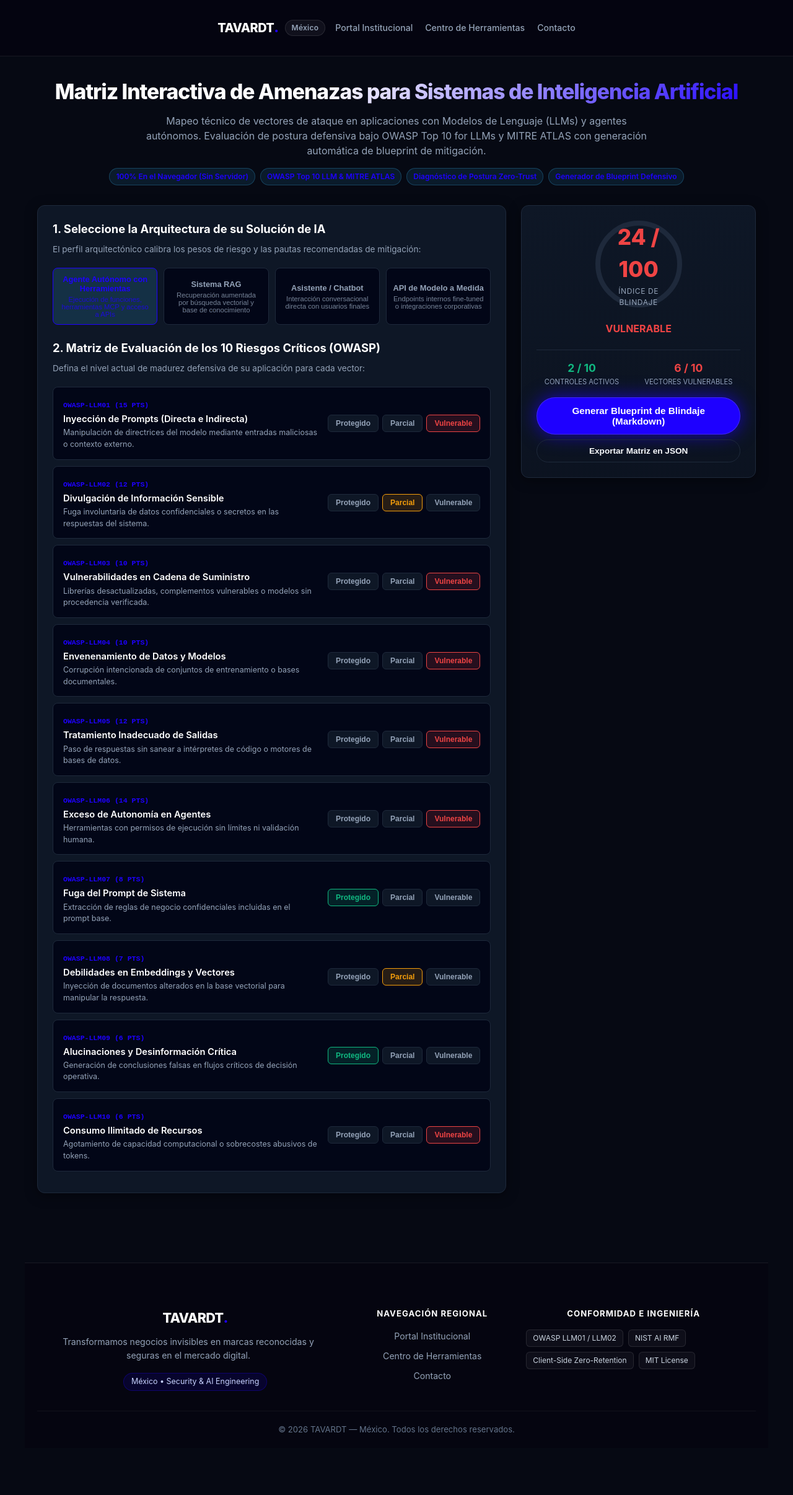
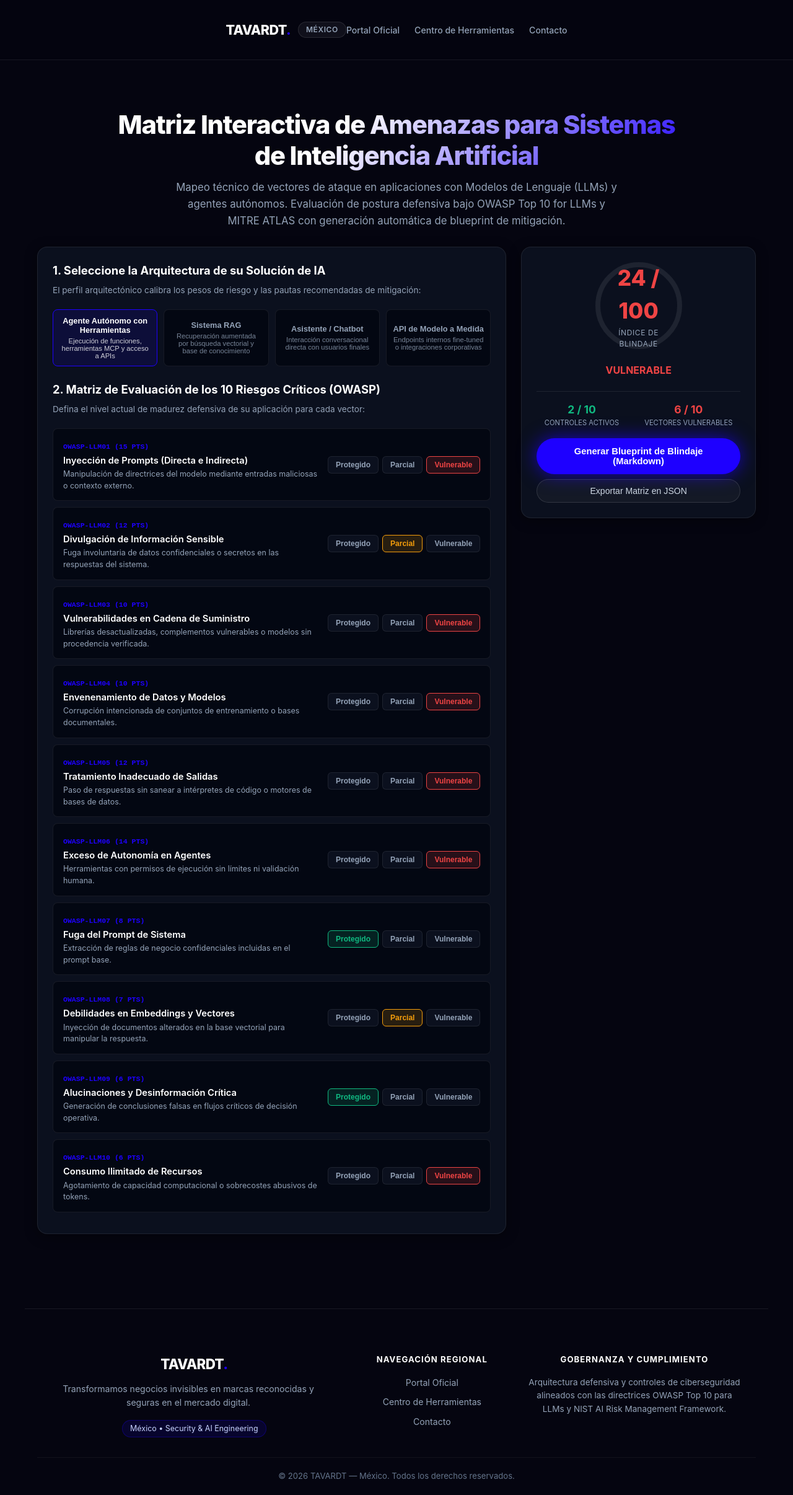
Before and after one commit to TAVARDT-Mexico/ai-threat-matrix-mx, a plain HTML site: page index.html in a window 1280 px wide. Shown: the whole page at 62% size. Drawn offline with Linux system fonts and the light colour scheme.

Commit message:
refactor(pages): apply unified obsidian theme #050510, purge junior badges, center buttons, enforce strict corporate standards

```diff
--- a/index.html
+++ b/index.html
@@ -80,215 +80,300 @@
   </script>
   <style>
 
-/* ==================== TAVARDT BRAND STANDARDIZATION ==================== */
+/* ==========================================================================
+   TAVARDT UNIFIED ENTERPRISE DESIGN SYSTEM (ASTRYX TOKENS)
+   ========================================================================== */
 :root {
-  --tavardt-blue: #1e00ff !important;
-  --tavardt-blue-hover: #1500db !important;
-  --tavardt-blue-glow: 0 0 30px rgba(30, 0, 255, 0.7) !important;
-  --tavardt-blue-glow-lg: 0 0 45px rgba(30, 0, 255, 0.95) !important;
+  --bg: #050510 !important;
+  --bg2: #0b101e !important;
+  --bg3: #111827 !important;
+  --card-bg: #0b101e !important;
+  --surface: #0b101e !important;
+  --surface-card: #0e1526 !important;
+  --surface-elevated: #131d33 !important;
+  --card-border: rgba(255, 255, 255, 0.08) !important;
+  --border: rgba(255, 255, 255, 0.08) !important;
   --accent: #1e00ff !important;
   --accent-hover: #1500db !important;
   --blue: #1e00ff !important;
+  --info: #1e00ff !important;
+  --text: #f8fafc !important;
+  --text-muted: #94a3b8 !important;
+  --text2: #94a3b8 !important;
+  --code-bg: #030712 !important;
+}
+
+html, body {
+  background-color: #050510 !important;
+  color: #f8fafc !important;
+  font-family: -apple-system, BlinkMacSystemFont, "Segoe UI", Roboto, Helvetica, Arial, sans-serif !important;
+  margin: 0 !important;
+  padding: 0 !important;
+  min-height: 100vh !important;
+  -webkit-font-smoothing: antialiased !important;
 }
 
 /* Header */
 .tavardt-header {
-  width: 100%;
-  background: rgba(5, 5, 16, 0.94);
-  backdrop-filter: blur(12px);
-  -webkit-backdrop-filter: blur(12px);
-  border-bottom: 1px solid rgba(255, 255, 255, 0.08);
-  position: sticky;
-  top: 0;
-  z-index: 999;
+  width: 100% !important;
+  background: rgba(5, 5, 16, 0.95) !important;
+  backdrop-filter: blur(16px) !important;
+  -webkit-backdrop-filter: blur(16px) !important;
+  border-bottom: 1px solid rgba(255, 255, 255, 0.08) !important;
+  position: sticky !important;
+  top: 0 !important;
+  z-index: 1000 !important;
 }
 .tavardt-header-inner {
-  max-width: 1200px;
-  margin: 0 auto;
-  padding: 14px 24px;
-  display: flex;
-  justify-content: space-between;
-  align-items: center;
-  gap: 16px;
-  flex-wrap: wrap;
+  max-width: 1200px !important;
+  margin: 0 auto !important;
+  padding: 16px 24px !important;
+  display: flex !important;
+  justify-content: space-between !important;
+  align-items: center !important;
+  box-sizing: border-box !important;
 }
 .tavardt-brand {
-  display: inline-flex;
-  align-items: center;
-  gap: 10px;
-  text-decoration: none;
-  color: #ffffff;
+  display: inline-flex !important;
+  align-items: center !important;
+  gap: 12px !important;
+  text-decoration: none !important;
+  color: #ffffff !important;
 }
 .tavardt-logo-text {
-  font-size: 1.25rem;
-  font-weight: 800;
-  letter-spacing: -0.03em;
-  color: #ffffff;
+  font-size: 1.35rem !important;
+  font-weight: 800 !important;
+  letter-spacing: -0.03em !important;
+  color: #ffffff !important;
 }
 .tavardt-brand-dot {
   color: #1e00ff !important;
-  font-size: 1.4rem;
-  line-height: 1;
 }
 .tavardt-badge-jurisdiction {
-  font-size: 0.75rem;
-  font-weight: 600;
-  color: #94a3b8;
-  padding: 3px 10px;
-  background: rgba(255, 255, 255, 0.05);
-  border: 1px solid rgba(255, 255, 255, 0.1);
-  border-radius: 9999px;
-  letter-spacing: 0.02em;
+  font-size: 0.75rem !important;
+  font-weight: 600 !important;
+  color: #94a3b8 !important;
+  padding: 3px 12px !important;
+  background: rgba(255, 255, 255, 0.05) !important;
+  border: 1px solid rgba(255, 255, 255, 0.1) !important;
+  border-radius: 9999px !important;
+  text-transform: uppercase !important;
+  letter-spacing: 0.05em !important;
 }
 .tavardt-nav {
-  display: flex;
-  align-items: center;
-  gap: 20px;
-  flex-wrap: wrap;
+  display: flex !important;
+  align-items: center !important;
+  gap: 24px !important;
 }
 .tavardt-nav-link {
-  color: #94a3b8;
-  text-decoration: none;
-  font-size: 0.88rem;
-  font-weight: 500;
-  transition: color 0.2s ease;
+  color: #94a3b8 !important;
+  text-decoration: none !important;
+  font-size: 0.88rem !important;
+  font-weight: 500 !important;
+  transition: color 0.2s ease !important;
 }
 .tavardt-nav-link:hover {
-  color: #ffffff;
+  color: #ffffff !important;
 }
 
-/* Centered Button Row */
-.btn-row, .sample-buttons {
+/* Hero Section */
+.tavardt-hero, .hero {
+  max-width: 1000px !important;
+  margin: 0 auto !important;
+  padding: 48px 24px 28px !important;
+  text-align: center !important;
+  box-sizing: border-box !important;
+  background: transparent !important;
+  border: none !important;
+}
+.tavardt-hero h1, .hero h1, h1 {
+  font-size: clamp(1.8rem, 4vw, 2.6rem) !important;
+  font-weight: 800 !important;
+  letter-spacing: -0.03em !important;
+  margin: 0 0 12px 0 !important;
+  color: #ffffff !important;
+  line-height: 1.2 !important;
+}
+.tavardt-hero p, .hero p {
+  font-size: 1.05rem !important;
+  color: #94a3b8 !important;
+  max-width: 720px !important;
+  margin: 0 auto !important;
+  line-height: 1.6 !important;
+}
+
+/* Strict Suppression of Junior Elements */
+.badge-bar, .badges, .hero-badge, .hero img, .hero-img, .cta-grid, .cta-btn.wa, [class*="wa"],  {
+  display: none !important;
+}
+
+/* Containers and Cards */
+.card, .main-card, .panel, .stage-card, .vector-card {
+  background: #0b101e !important;
+  border: 1px solid rgba(255, 255, 255, 0.08) !important;
+  border-radius: 16px !important;
+}
+.container, main, .main-wrap {
+  background: transparent !important;
+  border: none !important;
+  box-shadow: none !important;
+}
+
+/* Textareas & Inputs */
+textarea, input[type="text"] {
+  background: #050510 !important;
+  border: 1px solid rgba(255, 255, 255, 0.12) !important;
+  border-radius: 10px !important;
+  color: #f8fafc !important;
+  font-family: 'Fira Code', Consolas, Monaco, monospace !important;
+}
+textarea:focus, input[type="text"]:focus {
+  border-color: #1e00ff !important;
+  outline: none !important;
+  box-shadow: 0 0 15px rgba(30, 0, 255, 0.3) !important;
+}
+
+/* Button Centering Containers */
+.btn-row, .presets-row, .sample-buttons {
   display: flex !important;
   justify-content: center !important;
   align-items: center !important;
+  gap: 12px !important;
+  margin: 18px 0 !important;
   flex-wrap: wrap !important;
-  gap: 12px !important;
 }
 
-/* Primary Action Buttons */
-.btn-primary, button.btn-primary, .btn-action-main, #btn-generate-blueprint, #btn-audit, .btn-run, #run-audit-btn, .btn-execute, .btn-analyze, .cta-btn.primary, .btn-act, #btn-copy {
+/* PRIMARY BUTTONS: 100% TAVARDT Electric Blue (#1e00ff) */
+.btn-primary, button.btn-primary, .btn-action-main, #btn-generate-blueprint, #btn-audit, .btn-run, #run-audit-btn, .btn-execute, .btn-analyze {
   background: #1e00ff !important;
   color: #ffffff !important;
+  border: none !important;
   border-radius: 9999px !important;
-  border: 1px solid rgba(255, 255, 255, 0.15) !important;
+  font-size: 0.92rem !important;
+  font-weight: 600 !important;
+  padding: 13px 36px !important;
   box-shadow: 0 0 30px rgba(30, 0, 255, 0.7) !important;
-  font-weight: 600 !important;
   cursor: pointer !important;
   transition: all 0.25s cubic-bezier(0.16, 1, 0.3, 1) !important;
+  text-decoration: none !important;
+  display: inline-flex !important;
+  align-items: center !important;
+  justify-content: center !important;
 }
-.btn-primary:hover, button.btn-primary:hover, .btn-action-main:hover, #btn-generate-blueprint:hover, #btn-audit:hover, .btn-run:hover, #run-audit-btn:hover, .btn-execute:hover, .btn-analyze:hover, .cta-btn.primary:hover, .btn-act:hover, #btn-copy:hover {
+.btn-primary:hover, button.btn-primary:hover, .btn-action-main:hover, #btn-generate-blueprint:hover, #btn-audit:hover, .btn-run:hover, #run-audit-btn:hover, .btn-execute:hover, .btn-analyze:hover {
   background: #1500db !important;
   box-shadow: 0 0 45px rgba(30, 0, 255, 0.95) !important;
   transform: translateY(-1px) !important;
 }
 
-/* Secondary & Preset Buttons */
-.btn-secondary, button.btn-secondary, .btn-sample, .btn-preset, button.btn-preset, .btn-action-secondary, .code-tab, .tab-btn, .cta-btn.secondary {
+/* SECONDARY BUTTONS: Clean dark pill */
+.btn-secondary, button.btn-secondary, .btn-sample, .btn-preset, button.btn-preset, .btn-action-secondary, .code-tab, .tab-btn {
+  background: rgba(255, 255, 255, 0.04) !important;
+  border: 1px solid rgba(255, 255, 255, 0.12) !important;
+  color: #cbd5e1 !important;
   border-radius: 9999px !important;
+  font-size: 0.88rem !important;
+  font-weight: 500 !important;
+  padding: 10px 22px !important;
+  cursor: pointer !important;
   transition: all 0.2s ease !important;
 }
-.btn-secondary:hover, button.btn-secondary:hover, .btn-sample:hover, .btn-preset:hover, button.btn-preset:hover, .btn-action-secondary:hover, .cta-btn.secondary:hover {
+.btn-secondary:hover, button.btn-secondary:hover, .btn-sample:hover, .btn-preset:hover, button.btn-preset:hover, .btn-action-secondary:hover {
   border-color: #1e00ff !important;
   color: #ffffff !important;
+  background: rgba(30, 0, 255, 0.08) !important;
 }
 
-/* Tabs Active */
-.code-tab.active, .tab-btn.active, .tab.active, .arch-btn.active {
+/* Active State for Tabs & Selectors */
+.code-tab.active, .tab-btn.active, .tab.active, .arch-btn.active, .btn-preset.active-hard {
   border-color: #1e00ff !important;
+  color: #ffffff !important;
+  background: rgba(30, 0, 255, 0.12) !important;
 }
 
-/* Footer */
+/* Institutional Footer */
 .tavardt-footer {
-  width: 100%;
-  background: #050510;
-  border-top: 1px solid rgba(255, 255, 255, 0.08);
-  margin-top: 48px;
-  color: #94a3b8;
+  width: 100% !important;
+  background: #050510 !important;
+  border-top: 1px solid rgba(255, 255, 255, 0.08) !important;
+  margin-top: 56px !important;
+  color: #94a3b8 !important;
 }
 .tavardt-footer-inner {
-  max-width: 1200px;
-  margin: 0 auto;
-  padding: 48px 24px 32px;
-  display: grid;
-  grid-template-columns: 2fr 1fr 1.5fr;
-  gap: 36px;
+  max-width: 1200px !important;
+  margin: 0 auto !important;
+  padding: 48px 24px 32px !important;
+  display: grid !important;
+  grid-template-columns: 2fr 1fr 1.5fr !important;
+  gap: 40px !important;
 }
 @media (max-width: 768px) {
   .tavardt-footer-inner {
-    grid-template-columns: 1fr;
-    gap: 28px;
+    grid-template-columns: 1fr !important;
+    gap: 28px !important;
   }
 }
 .tavardt-footer-logo {
-  font-size: 1.35rem;
-  font-weight: 800;
-  color: #ffffff;
-  margin-bottom: 12px;
-  letter-spacing: -0.03em;
+  font-size: 1.4rem !important;
+  font-weight: 800 !important;
+  color: #ffffff !important;
+  margin-bottom: 12px !important;
+  letter-spacing: -0.03em !important;
 }
 .tavardt-footer-mission {
-  font-size: 0.88rem;
-  line-height: 1.6;
-  color: #94a3b8;
-  margin-bottom: 16px;
-  max-width: 440px;
+  font-size: 0.88rem !important;
+  line-height: 1.6 !important;
+  color: #94a3b8 !important;
+  margin-bottom: 16px !important;
+  max-width: 440px !important;
 }
 .tavardt-footer-jurisdiction-tag {
-  display: inline-block;
-  font-size: 0.78rem;
-  color: #c7d2fe;
-  background: rgba(30, 0, 255, 0.12);
-  border: 1px solid rgba(30, 0, 255, 0.3);
-  padding: 4px 12px;
-  border-radius: 9999px;
+  display: inline-block !important;
+  font-size: 0.78rem !important;
+  color: #c7d2fe !important;
+  background: rgba(30, 0, 255, 0.12) !important;
+  border: 1px solid rgba(30, 0, 255, 0.3) !important;
+  padding: 4px 12px !important;
+  border-radius: 9999px !important;
 }
 .tavardt-footer-heading {
-  font-size: 0.82rem;
-  font-weight: 700;
-  text-transform: uppercase;
-  letter-spacing: 0.08em;
-  color: #ffffff;
-  margin-bottom: 16px;
+  font-size: 0.82rem !important;
+  font-weight: 700 !important;
+  text-transform: uppercase !important;
+  letter-spacing: 0.08em !important;
+  color: #ffffff !important;
+  margin-bottom: 16px !important;
 }
 .tavardt-footer-links {
-  list-style: none;
-  padding: 0;
-  margin: 0;
-  display: flex;
-  flex-direction: column;
-  gap: 10px;
+  list-style: none !important;
+  padding: 0 !important;
+  margin: 0 !important;
+  display: flex !important;
+  flex-direction: column !important;
+  gap: 10px !important;
 }
 .tavardt-footer-links a {
-  color: #94a3b8;
-  text-decoration: none;
-  font-size: 0.88rem;
-  transition: color 0.2s ease;
+  color: #94a3b8 !important;
+  text-decoration: none !important;
+  font-size: 0.88rem !important;
+  transition: color 0.2s ease !important;
 }
 .tavardt-footer-links a:hover {
-  color: #1e00ff;
+  color: #1e00ff !important;
 }
-.tavardt-footer-badges {
-  display: flex;
-  flex-wrap: wrap;
-  gap: 8px;
-}
-.tavardt-fbadge {
-  font-size: 0.75rem;
-  color: #cbd5e1;
-  background: rgba(255, 255, 255, 0.04);
-  border: 1px solid rgba(255, 255, 255, 0.1);
-  padding: 4px 10px;
-  border-radius: 6px;
+.tavardt-footer-compliance-text {
+  font-size: 0.85rem !important;
+  line-height: 1.6 !important;
+  color: #94a3b8 !important;
 }
 .tavardt-footer-bottom {
-  max-width: 1200px;
-  margin: 0 auto;
-  padding: 20px 24px;
-  border-top: 1px solid rgba(255, 255, 255, 0.05);
-  text-align: center;
-  font-size: 0.82rem;
-  color: #64748b;
+  max-width: 1200px !important;
+  margin: 0 auto !important;
+  padding: 20px 24px !important;
+  border-top: 1px solid rgba(255, 255, 255, 0.05) !important;
+  text-align: center !important;
+  font-size: 0.82rem !important;
+  color: #64748b !important;
 }
 
   </style>
@@ -302,14 +387,14 @@
       --bg: #060913;
       --card-bg: #0e1726;
       --card-border: #1e293b;
-      --accent: #1e00ff;
-      --accent-hover: #1500db;
+      --accent: #38bdf8;
+      --accent-hover: #0284c7;
       --text: #f8fafc;
       --text-muted: #94a3b8;
       --pass: #10b981;
       --warn: #f59e0b;
       --fail: #ef4444;
-      --info: #1e00ff;
+      --info: #818cf8;
       --code-bg: #020617;
     }
     * { box-sizing: border-box; margin: 0; padding: 0; }
@@ -660,7 +745,7 @@
       <span class="tavardt-badge-jurisdiction">México</span>
     </a>
     <nav class="tavardt-nav">
-      <a href="https://ag.tavardt.com/mx/" class="tavardt-nav-link" target="_blank" rel="noopener">Portal Institucional</a>
+      <a href="https://ag.tavardt.com/mx/" class="tavardt-nav-link" target="_blank" rel="noopener">Portal Oficial</a>
       <a href="https://tools.tavardt.com/mx/" class="tavardt-nav-link" target="_blank" rel="noopener">Centro de Herramientas</a>
       <a href="https://ag.tavardt.com/mx/contacto/" class="tavardt-nav-link" target="_blank" rel="noopener">Contacto</a>
     </nav>
@@ -671,12 +756,7 @@
     <div class="hero">
       <h1>Matriz Interactiva de Amenazas para Sistemas de Inteligencia Artificial</h1>
       <p>Mapeo técnico de vectores de ataque en aplicaciones con Modelos de Lenguaje (LLMs) y agentes autónomos. Evaluación de postura defensiva bajo OWASP Top 10 for LLMs y MITRE ATLAS con generación automática de blueprint de mitigación.</p>
-      <div class="badge-bar">
-        <span class="badge">100% En el Navegador (Sin Servidor)</span>
-        <span class="badge">OWASP Top 10 LLM & MITRE ATLAS</span>
-        <span class="badge">Diagnóstico de Postura Zero-Trust</span>
-        <span class="badge">Generador de Blueprint Defensivo</span>
-      </div>
+
     </div>
 
     <div class="grid-dashboard">
@@ -757,19 +837,14 @@
     <div class="tavardt-footer-col">
       <div class="tavardt-footer-heading">Navegación Regional</div>
       <ul class="tavardt-footer-links">
-        <li><a href="https://ag.tavardt.com/mx/" target="_blank" rel="noopener">Portal Institucional</a></li>
+        <li><a href="https://ag.tavardt.com/mx/" target="_blank" rel="noopener">Portal Oficial</a></li>
         <li><a href="https://tools.tavardt.com/mx/" target="_blank" rel="noopener">Centro de Herramientas</a></li>
         <li><a href="https://ag.tavardt.com/mx/contacto/" target="_blank" rel="noopener">Contacto</a></li>
       </ul>
     </div>
     <div class="tavardt-footer-col">
-      <div class="tavardt-footer-heading">Conformidad e Ingeniería</div>
-      <div class="tavardt-footer-badges">
-        <span class="tavardt-fbadge">OWASP LLM01 / LLM02</span>
-        <span class="tavardt-fbadge">NIST AI RMF</span>
-        <span class="tavardt-fbadge">Client-Side Zero-Retention</span>
-        <span class="tavardt-fbadge">MIT License</span>
-      </div>
+      <div class="tavardt-footer-heading">Gobernanza y Cumplimiento</div>
+      <p class="tavardt-footer-compliance-text">Arquitectura defensiva y controles de ciberseguridad alineados con las directrices OWASP Top 10 para LLMs y NIST AI Risk Management Framework.</p>
     </div>
   </div>
   <div class="tavardt-footer-bottom">
```
